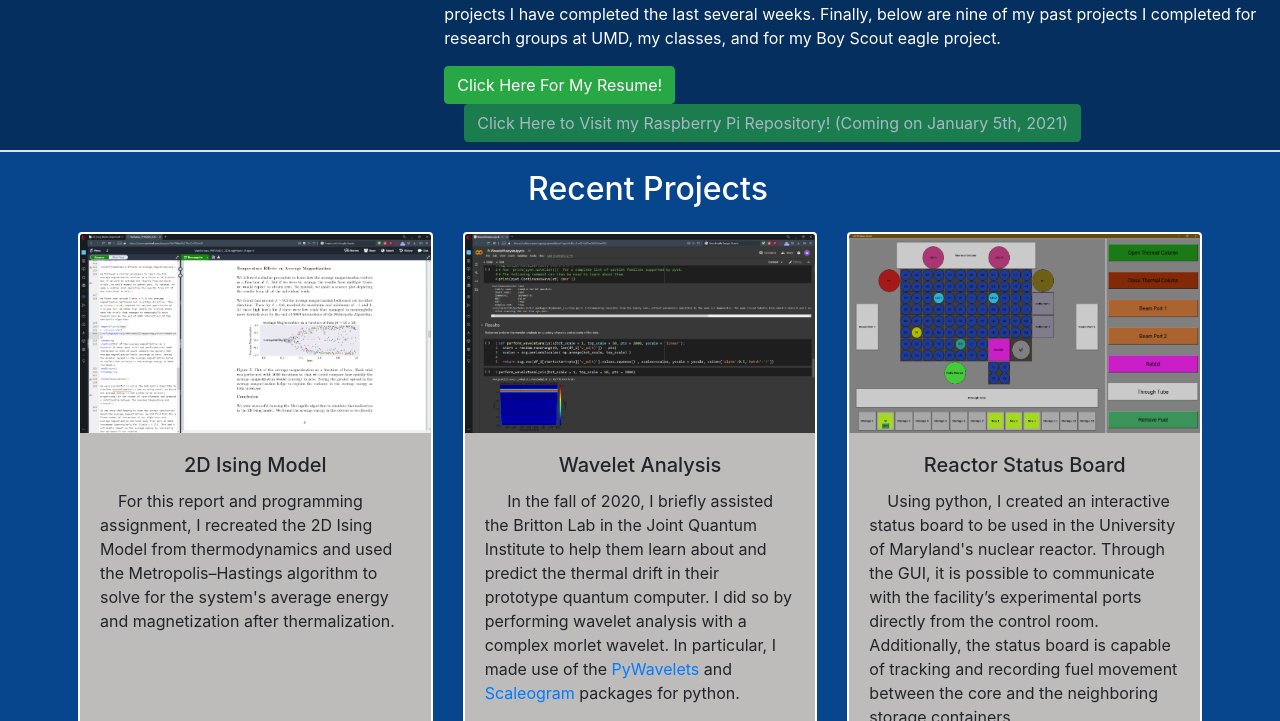
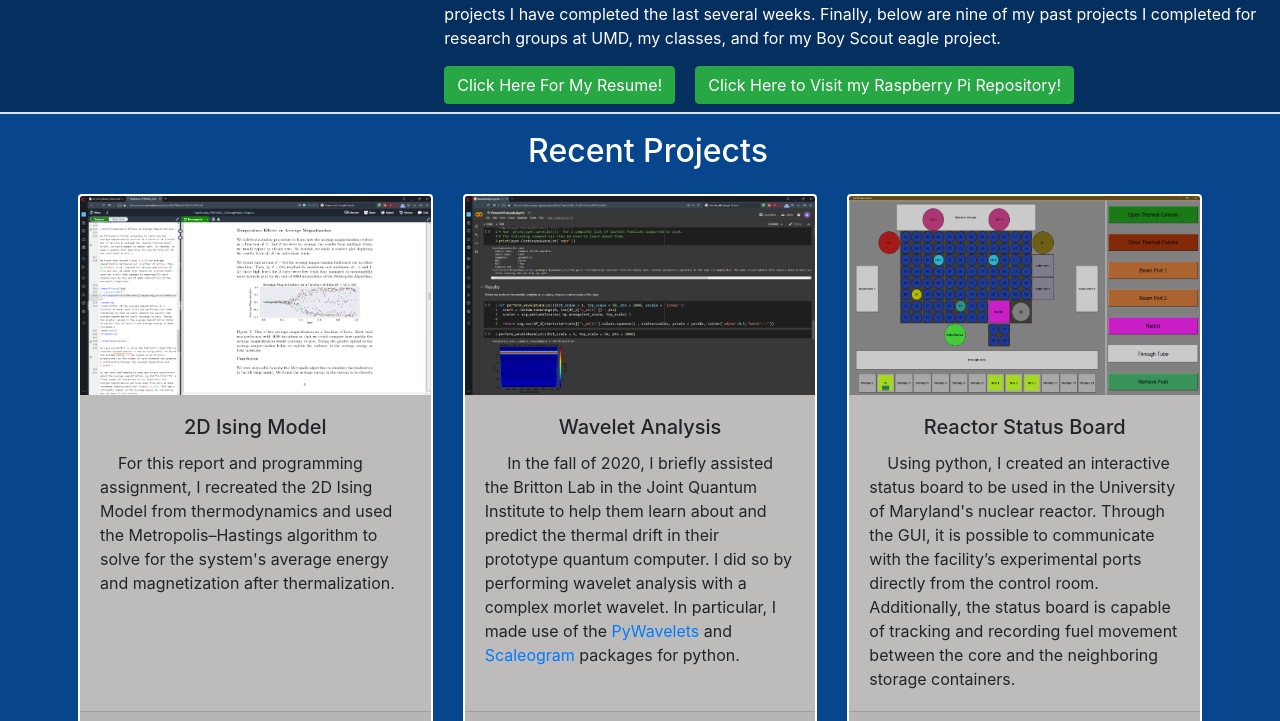
Before and after one commit to mvanselous/Personal_Website, a plain HTML site: page index.html in a window 1280 px wide. Shown: the part 1130-1851 px from the top of the page. Drawn offline with nearby package versions, Linux system fonts and the light colour scheme.

Commit message:
Added a link to my RaspPi repository and enabled the corresponding button.

```diff
--- a/index.html
+++ b/index.html
@@ -157,7 +157,7 @@
                 </table>
                 <p style="color:white; margin-top: -1.25rem;">Please take a look at my resume linked below. The second link is to a github repository containing the projects I have completed the last several weeks. Finally, below are nine of my past projects I completed for research groups at UMD, my classes, and for my Boy Scout eagle project.</p>
                 <a class="btn btn-success float-left" href="MarkVanSelous_ActivitiesResume_General.pdf" role="button">Click Here For My Resume!</a>
-                <a class="btn btn-success disabled" role="button" style= "margin-left:1.25rem">Click Here to Visit my Raspberry Pi Repository! (Coming on January 5th, 2021)</a>
+                <a class="btn btn-success" href="https://github.com/mvanselous/RaspPi-Projects" role="button" style= "margin-left:1.25rem">Click Here to Visit my Raspberry Pi Repository!</a>
                 <br class="content-to-hide">
                 <br class="content-to-hide">
             </div>
```
